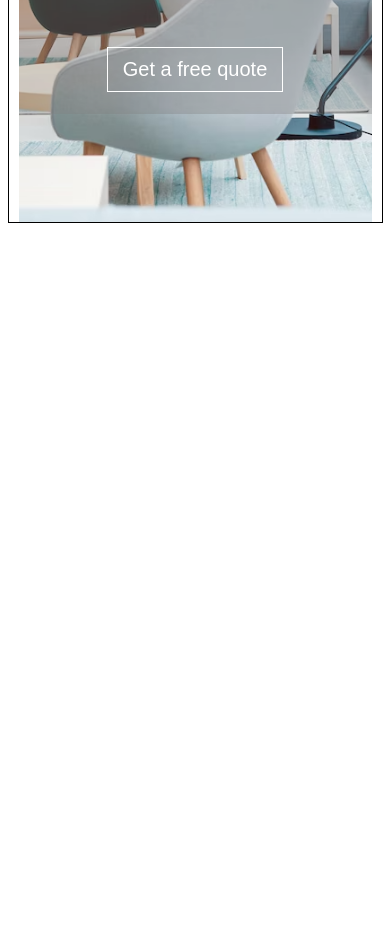
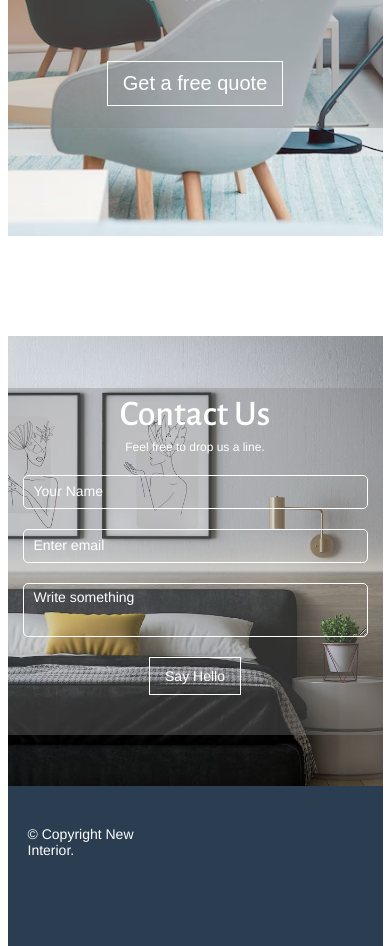
Before and after one commit to JohannaHaer/the_media_queries_project, a plain HTML site: page index.html in a window 390 px wide. Shown: the part 4762-5708 px from the top of the page. Before the commit the page ends 4985 px from the top, so only its background shows below. Drawn offline with Linux system fonts and the light colour scheme.

Commit message:
Fertigstellung der Mobile Version

```diff
--- a/assets/css/style.css
+++ b/assets/css/style.css
@@ -18,8 +18,6 @@
     text-decoration: none;
 }
 
-
-
 :root {
     --white-color: white;
     --font-color-green: rgba(58, 79, 82, 1);
@@ -31,6 +29,8 @@
     --footer-background: rgba(43, 62, 81, 1);
 }
 
+/* Min-Width auf 320px festlegen */
+
 html {
     display: flex;
     align-items: center;
@@ -38,13 +38,16 @@ html {
     min-width: 320px;
 }
 
+/* Styling des Bodys mit Flex */
+
 body {
     display: flex;
     flex-direction: column;
     align-items: center;
     width: 375px;
-    border: 1px solid black;
 }
+
+/* Styling Header mit Background-Image */
 
 header {
     display: flex;
@@ -120,7 +123,6 @@ main {
     flex-direction: column;
     align-items: center;
     width: 100%;
-    padding: 0 10px;
 }
 
 .portfolio {
@@ -128,6 +130,7 @@ main {
     width: 100%;
     justify-content: space-between;
     align-items: center;
+    padding: 0 10px;
     margin: 20px 0 50px 0;
 }
 
@@ -151,6 +154,7 @@ main {
     font-size: 16px;
     color: var(--button-color);
     border: 1px solid var(--button-color);
+    cursor: pointer;
 }
 
 .portfolio a {
@@ -163,13 +167,13 @@ main {
     align-items: center;
     gap: 20px;
     width: 100%;
-    padding: 0 5px;
+    padding: 0 15px;
     margin-bottom: 100px;
 }
 
 .picture__section div {
     background-color: var(--image-color);
-    height: 203px;
+    height: 205.5px;
     display: flex;
     justify-content: center;
     align-items: center;
@@ -194,7 +198,7 @@ main {
     background-image: url('../img/8d72e0af708f1d83a868ba81ee657811.png');
 }
 
-.services, .free__qoute {
+.services, .free__qoute, .contact {
     display: flex;
     align-items: center;
     background-size: cover;
@@ -205,7 +209,7 @@ main {
     flex-shrink: 0;
 }
 
-.services__background, .free__qoute__background {
+.services__background, .free__qoute__background, form  {
     display: flex;
     flex-direction: column;
     justify-content: center;
@@ -234,7 +238,7 @@ main {
     margin-bottom: 30px;
 }
 
-.services__headline h2 {
+.services__headline h2, .contact h2 {
     font-family: 'Alegreya-Sans-Medium';
     font-size: 36px;
     font-weight: 300;
@@ -252,7 +256,7 @@ main {
     margin-bottom: 5px;
 }
 
-.services__content p {
+.services__content p, .contact p {
     font-family: Helvetica, sans-serif;
     font-size: 12px;
     line-height: 15px;
@@ -262,7 +266,7 @@ main {
     display: flex;
     flex-direction: column;
     align-items: center;
-    padding: 0 5px;
+    padding: 0 15px;
     margin-bottom: 100px;
 }
 
@@ -323,3 +327,82 @@ main {
     cursor: pointer;
     font-size: 20px;
 }
+
+.testimonials {
+    margin-bottom: 100px;
+}
+
+/* Contact Form */
+
+form {
+    padding-bottom: 40px;
+}
+
+.contact {
+    background-image: url('../img/contact.png');
+    height: 450px;
+    display: flex;
+    flex-direction: column;
+    align-items: left;
+    justify-content: center;
+}
+
+.contact h2, .contact p {
+    color: var(--white-color);
+}
+
+.contact__name__mail, .contact__text {
+    width: 345px;
+    margin-top: 20px;
+    background-color: transparent;
+    border: 1px solid var(--white-color);
+    border-radius: 5px;
+}
+
+.contact__name__mail {
+    height: 34px;
+}
+
+.contact__text {
+    height: 54px;
+}
+
+::placeholder {
+    color: var(--white-color);
+    padding-left: 10px;
+    font-family: Helvetica, sans-serif;
+    font-size: 14px;
+}
+
+textarea::placeholder {
+    padding-top: 5px;
+}
+
+.input__button {
+    margin-top: 20px;
+    padding: 10px 15px;
+    background-color: transparent;
+    border: 1px solid var(--white-color);
+    color: var(--white-color);
+    cursor: pointer;
+    font-size: 20px;
+    font-family: Helvetica, sans-serif;
+    font-size: 14px;
+}
+
+/* Footer with Backgroundcolor of var:footer */
+
+footer {
+    width: 100%;
+    height: 160px;
+    background-color: var(--footer-background);
+}
+
+footer p {
+    color: var(--white-color);
+    font-family: Helvetica, sans-serif;
+    font-weight: 100;
+    font-size: 14px;
+    margin: 40px 0 0 20px;
+    width: 150px;
+}
--- a/index.html
+++ b/index.html
@@ -114,10 +114,21 @@
                 <a href="#"><button>Get a free quote</button></a>
             </div>
         </section>
-        <section class="testimonials"></section>
-        <section class="class"></section>
-        <section class="class"></section>
+        <section class="testimonials">
+        </section>
+        <section class="contact">
+            <form action="">
+                <h2>Contact Us</h2>
+                <p>Feel free to drop us a line.</p>
+                <input class="contact__name__mail" type="text" name="name" id="name" placeholder="Your Name" required>
+                <input class="contact__name__mail" type="email" name="email" id="email" placeholder="Enter email" required>
+                <textarea class="contact__text" name="" id="" cols="30" rows="3" placeholder="Write something"></textarea>
+                <input class="input__button" type="button" value="Say Hello">
+            </form>
+        </section>
     </main>
-    <footer></footer>
+    <footer>
+        <p>© Copyright New Interior.</p>
+    </footer>
 </body>
 </html>
```
Also changed, not shown: assets/img/contact.png (added).
